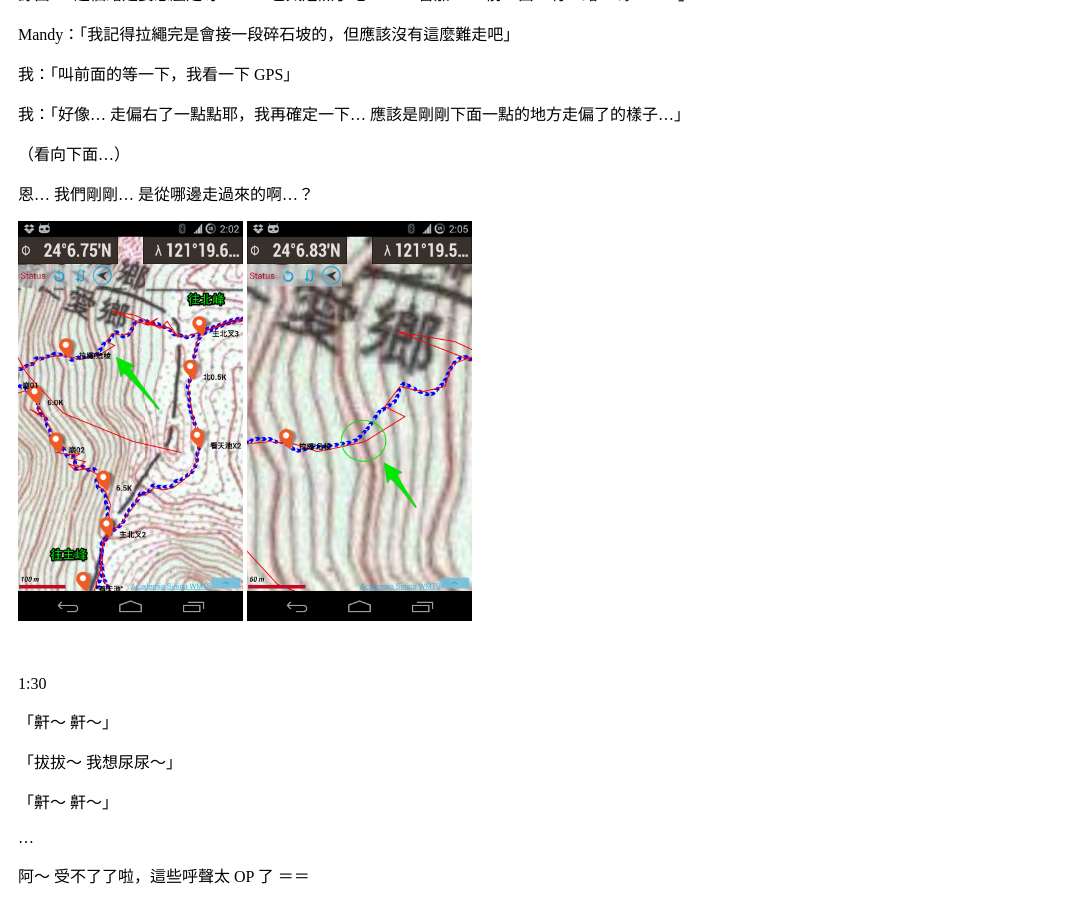
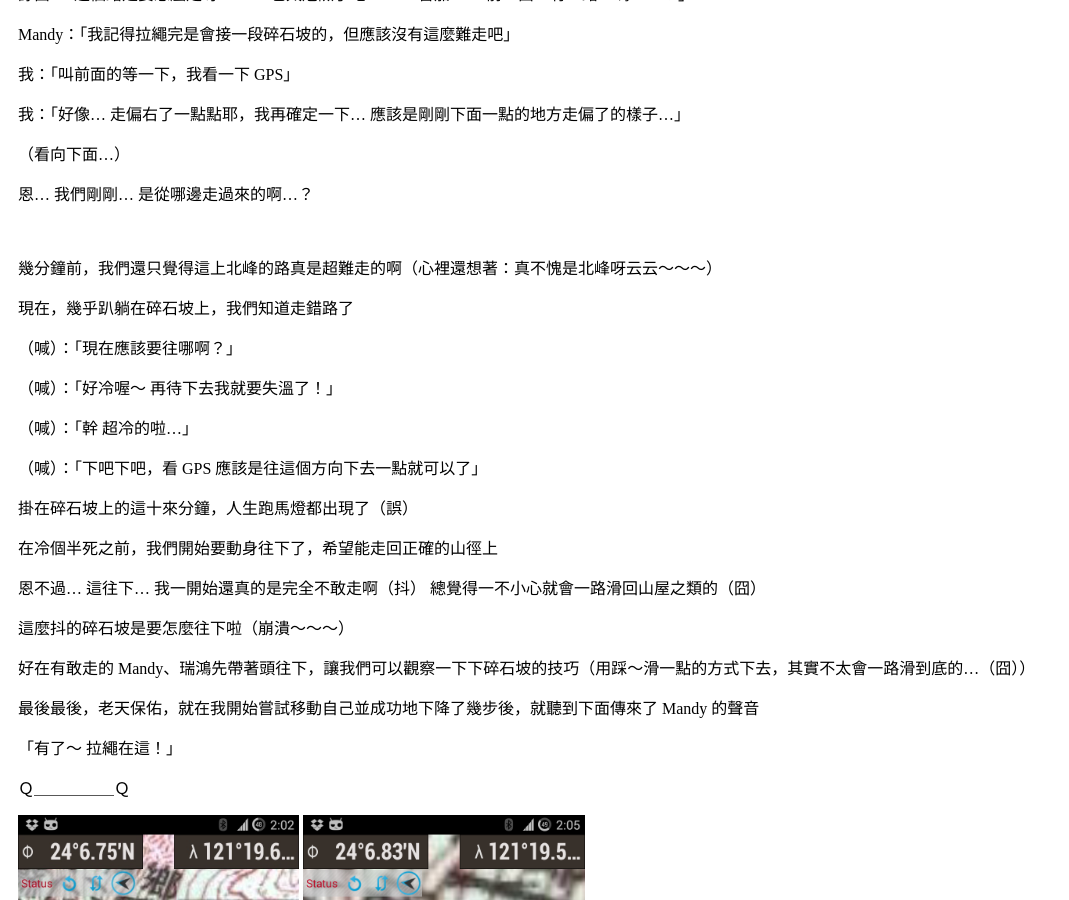
Before and after one commit to hiiamyes/blog, a Jekyll site: the page built from _posts/2014-11-12-奇萊主北 day2 鼻涕你好.md, in a window 1280 px wide and 900 px high, scrolled down 4153 px. Shown: the whole window, without its empty margins (0-1069 px from the left). Built offline with Jekyll 4.4.1, drawn with Linux system fonts in a browser that asks for light colours.

Commit message:
Add some content.

```diff
--- a/_posts/2014-11-12-奇萊主北 day2 鼻涕你好.md
+++ b/_posts/2014-11-12-奇萊主北 day2 鼻涕你好.md
@@ -125,8 +125,38 @@ Mandy：「我記得拉繩完是會接一段碎石坡的，但應該沒有這麼
 
 恩... 我們剛剛... 是從哪邊走過來的啊...？
 
-<img src="{{site.url}}/img/2014-11-12/lose.jpg" height="400px">
-<img src="{{site.url}}/img/2014-11-12/lose_large.jpg" height="400px">
+<br>
+
+幾分鐘前，我們還只覺得這上北峰的路真是超難走的啊（心裡還想著：真不愧是北峰呀云云～～～）
+
+現在，幾乎趴躺在碎石坡上，我們知道走錯路了
+
+（喊）：「現在應該要往哪啊？」
+
+（喊）：「好冷喔～ 再待下去我就要失溫了！」
+
+（喊）：「幹 超冷的啦...」
+
+（喊）：「下吧下吧，看 GPS 應該是往這個方向下去一點就可以了」
+
+掛在碎石坡上的這十來分鐘，人生跑馬燈都出現了（誤）
+
+在冷個半死之前，我們開始要動身往下了，希望能走回正確的山徑上
+
+恩不過... 這往下... 我一開始還真的是完全不敢走啊（抖） 總覺得一不小心就會一路滑回山屋之類的（囧）
+
+這麼抖的碎石坡是要怎麼往下啦（崩潰～～～）
+
+好在有敢走的 Mandy、瑞鴻先帶著頭往下，讓我們可以觀察一下下碎石坡的技巧（用踩～滑一點的方式下去，其實不太會一路滑到底的...（囧））
+
+最後最後，老天保佑，就在我開始嘗試移動自己並成功地下降了幾步後，就聽到下面傳來了 Mandy 的聲音
+
+「有了～ 拉繩在這！」
+
+Ｑ＿＿＿＿＿Ｑ
+
+<img src="{{site.url}}/img/2014-11-12/lose.jpg" height="500px">
+<img src="{{site.url}}/img/2014-11-12/lose_large.jpg" height="500px">
 
 <br>
 
```
